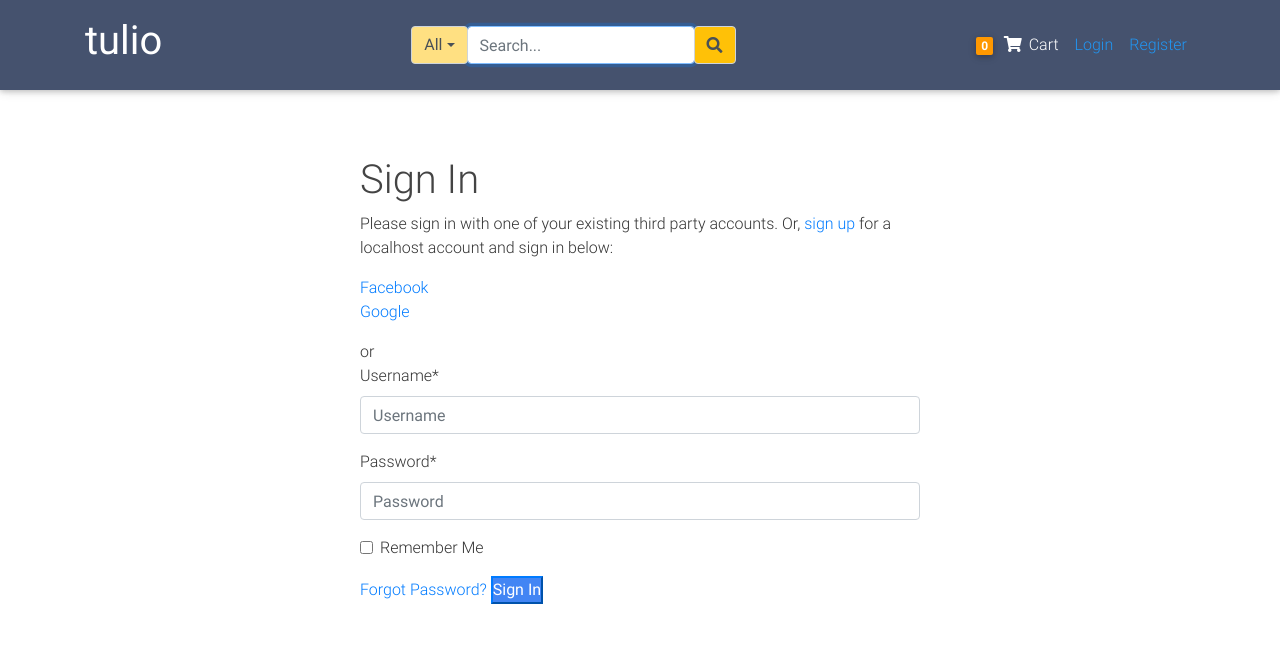
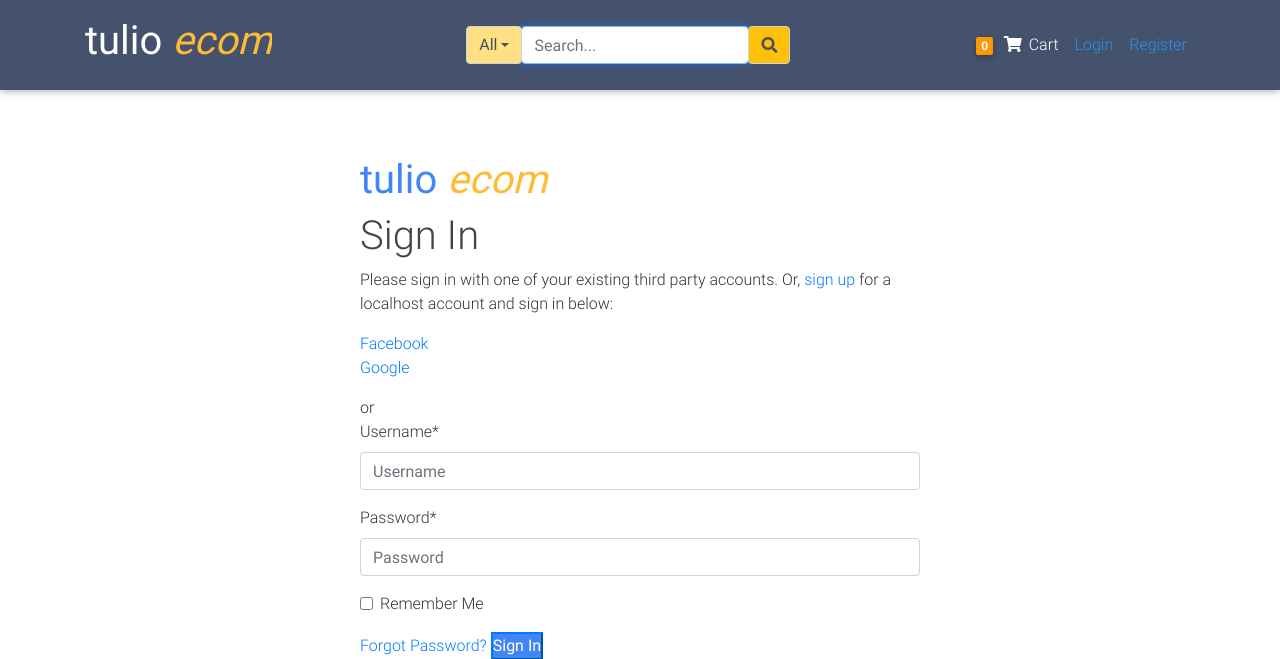
Before and after one commit to Mundia-Pizo/ecom, a Django app: page /accounts/login/ in a window 1280 px wide. Shown: the top 659 px of the page. Run offline with Django 3.2, Linux system fonts and the light colour scheme; data comes from the database, SQL or seed files in the repository; some libraries are stand-ins or nearby versions.

Commit message:
fourth cpmmit to allauth

```diff
--- a/blogs/templates/blogs/nav.html
+++ b/blogs/templates/blogs/nav.html
@@ -4,7 +4,7 @@
       <!-- Brand -->
       <a class="navbar-brand waves-effect" href="{%url 'blogs:home' %}" target="_blank">
           <h1>
-             <strong class="white-text">tulio</strong>
+             <strong class="white-text">tulio <em class="text-warning">ecom</em></strong>
           </h1>
       </a>
       <!-- Links -->
--- a/manage.py
+++ b/manage.py
@@ -1,5 +1,4 @@
-#!/usr/bin/env python
-"""Django's command-line utility for administrative tasks."""
+
 import os
 import sys
 
--- a/tulio_ecom/settings.py
+++ b/tulio_ecom/settings.py
@@ -2,7 +2,7 @@ import os
 
 BASE_DIR = os.path.dirname(os.path.dirname(os.path.abspath(__file__)))
 
-SECRET_KEY = os.environ.get('_KEY')
+SECRET_KEY = ')7u%6+ztb_@lzm347k%q)pxy^he_um8mm!22lfs!#dqu-5lj77'
 
 # SECURITY WARNING: don't run with debug turned on in production!
 DEBUG = True
--- a/users/templates/account/login.html
+++ b/users/templates/account/login.html
@@ -13,7 +13,9 @@
   }
 </style>
 <div class="content-section auth-tag col-md-6">
-
+  <h1>
+     <strong class="text-primary">tulio <em class="text-warning">ecom</em></strong>
+  </h1>
 
 <h1>{% trans "Sign In" %}</h1>
 
```
Also changed, not shown: requirements.txt (added, +23 -0 lines).
